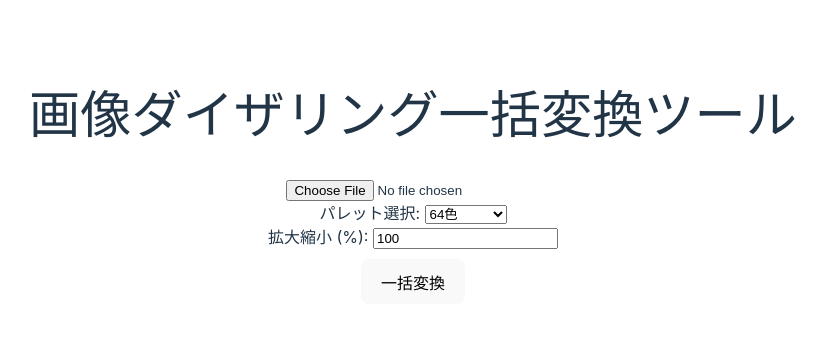
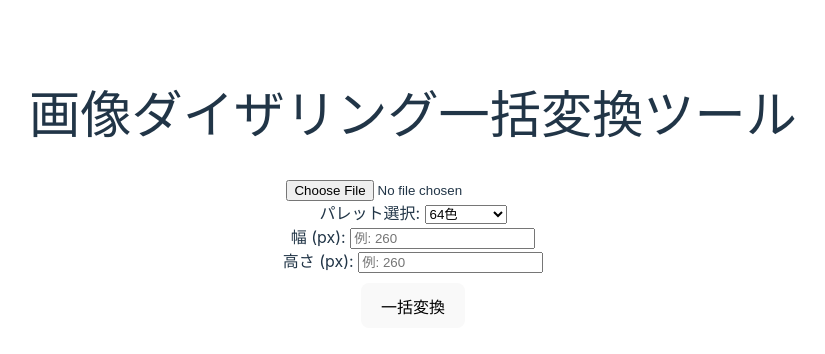
Before and after one commit to himanushi/dithering-converter, a React (Vite) app: page / in a window 1280 px wide. Shown: the top 354 px of the page, without its empty margins (227-1052 px from the left). Built offline with nearby package versions, Linux system fonts and the light colour scheme.

Commit message:
状態管理の変更とサイズ指定の追加

```diff
--- a/src/App.tsx
+++ b/src/App.tsx
@@ -12,10 +12,12 @@
 function App() {
   // 元画像の保持用
   const originalImageRef = useRef<HTMLImageElement | null>(null);
-  // ファイル情報、パレット、スケールの状態
+  // ファイル情報、パレット、サイズ指定の状態
   const [imageFile, setImageFile] = useState<File | null>(null);
   const [selectedPalette, setSelectedPalette] = useState<'64' | '2'>('64');
-  const [scale, setScale] = useState<string>("100");
+  // 幅(px)と高さ(px)の指定（空の場合は元サイズを使用）
+  const [targetWidth, setTargetWidth] = useState<string>("");
+  const [targetHeight, setTargetHeight] = useState<string>("");
 
   // 4 つのアルゴリズムそれぞれの結果表示用 canvas の ref
   const canvasRefs = {
@@ -25,7 +27,7 @@
     random: useRef<HTMLCanvasElement>(null),
   };
 
-  // 64 色パレットと黒白パレット
+  // 64色パレットと黒白パレット
   const fullPalette64: RGB[] = [
     { r: 0,   g: 0,   b: 0 },   { r: 0,   g: 0,   b: 85 },  { r: 0,   g: 0,   b: 170 }, { r: 0,   g: 0,   b: 255 },
     { r: 0,   g: 85,  b: 0 },   { r: 0,   g: 85,  b: 85 },  { r: 0,   g: 85,  b: 170 }, { r: 0,   g: 85,  b: 255 },
@@ -259,25 +261,25 @@
   // 画像読み込み（URL.createObjectURL を利用）
   const loadImageFile = (file: File) => {
     setImageFile(file);
-    // 初回描画用に各 canvas に元画像を描画
     originalImageRef.current = null;
     const img = new Image();
     img.onload = function () {
       originalImageRef.current = img;
-      const scaleFactor = Number(scale) / 100;
+      // 幅と高さは、指定があればそれを、なければ元画像のサイズを使用
+      const w = targetWidth ? Number(targetWidth) : img.width;
+      const h = targetHeight ? Number(targetHeight) : img.height;
       algorithms.forEach((alg) => {
         const canvas = canvasRefs[alg].current;
         if (canvas) {
           const ctx = canvas.getContext('2d');
           if (ctx) {
-            canvas.width = Math.floor(img.width * scaleFactor);
-            canvas.height = Math.floor(img.height * scaleFactor);
-            ctx.drawImage(img, 0, 0, canvas.width, canvas.height);
+            canvas.width = w;
+            canvas.height = h;
+            ctx.drawImage(img, 0, 0, w, h);
           }
         }
       });
-      // ※URL.revokeObjectURL は画像の読み込みが完了した後に呼び出すと画像が無効になる場合があるため、今回はコメントアウトしています
-      // URL.revokeObjectURL(img.src);
+      // ※URL.revokeObjectURL(img.src); 必要に応じて解放してください
     };
     img.src = URL.createObjectURL(file);
   };
@@ -313,24 +315,30 @@
     }
   };
 
-  const handleScaleChange = (e: React.ChangeEvent<HTMLInputElement>) => {
-    setScale(e.target.value);
+  const handleWidthChange = (e: React.ChangeEvent<HTMLInputElement>) => {
+    setTargetWidth(e.target.value);
   };
 
-  // 一括変換ボタン押下時：各アルゴリズムごとに再描画して変換を実施
+  const handleHeightChange = (e: React.ChangeEvent<HTMLInputElement>) => {
+    setTargetHeight(e.target.value);
+  };
+
+  // 一括変換ボタン押下時：各アルゴリズムごとに指定サイズで再描画し、変換処理を実施
   const handleConvert = () => {
     if (!originalImageRef.current) return;
     const palette = getPalette();
-    const scaleFactor = Number(scale) / 100;
+    const img = originalImageRef.current;
+    const w = targetWidth ? Number(targetWidth) : img.width;
+    const h = targetHeight ? Number(targetHeight) : img.height;
     algorithms.forEach((alg) => {
       const canvas = canvasRefs[alg].current;
-      if (canvas && originalImageRef.current) {
+      if (canvas && img) {
         const ctx = canvas.getContext('2d');
         if (ctx) {
-          canvas.width = Math.floor(originalImageRef.current.width * scaleFactor);
-          canvas.height = Math.floor(originalImageRef.current.height * scaleFactor);
-          ctx.drawImage(originalImageRef.current, 0, 0, canvas.width, canvas.height);
-          const imageData = ctx.getImageData(0, 0, canvas.width, canvas.height);
+          canvas.width = w;
+          canvas.height = h;
+          ctx.drawImage(img, 0, 0, w, h);
+          const imageData = ctx.getImageData(0, 0, w, h);
           const ditheredImageData = ditherFunctions[alg](imageData, palette);
           ctx.putImageData(ditheredImageData, 0, 0);
         }
@@ -338,15 +346,15 @@
     });
   };
 
-  // 各 canvas ごとのダウンロード処理
+  // 各 canvas ごとにダウンロード（ファイル名はアップロードしたファイル名と同じ）
   const handleDownload = (alg: DitherAlgorithm) => {
     const canvas = canvasRefs[alg].current;
     if (!canvas) return;
     const link = document.createElement('a');
     const fileName =
       imageFile && imageFile.name
-        ? imageFile.name.replace(/\.[^/.]+$/, '') + `_${alg}.png`
-        : `converted_${alg}.png`;
+        ? imageFile.name.replace(/\.[^/.]+$/, '') + '.png'
+        : 'converted.png';
     link.download = fileName;
     link.href = canvas.toDataURL('image/png');
     link.click();
@@ -371,13 +379,16 @@
         </select>
       </div>
       <div>
-        <label>拡大縮小 (%): </label>
-        <input type="number" value={scale} onChange={handleScaleChange} />
+        <label>幅 (px): </label>
+        <input type="number" value={targetWidth} onChange={handleWidthChange} placeholder="例: 260" />
+      </div>
+      <div>
+        <label>高さ (px): </label>
+        <input type="number" value={targetHeight} onChange={handleHeightChange} placeholder="例: 260" />
       </div>
       <div style={{ marginTop: '10px' }}>
         <button onClick={handleConvert}>一括変換</button>
       </div>
-      {/* 画像が読み込まれたら各 canvas を常に表示 */}
       {imageFile && (
         <div style={{ display: 'flex', gap: '20px', marginTop: '20px' }}>
           {algorithms.map((alg) => (
```
